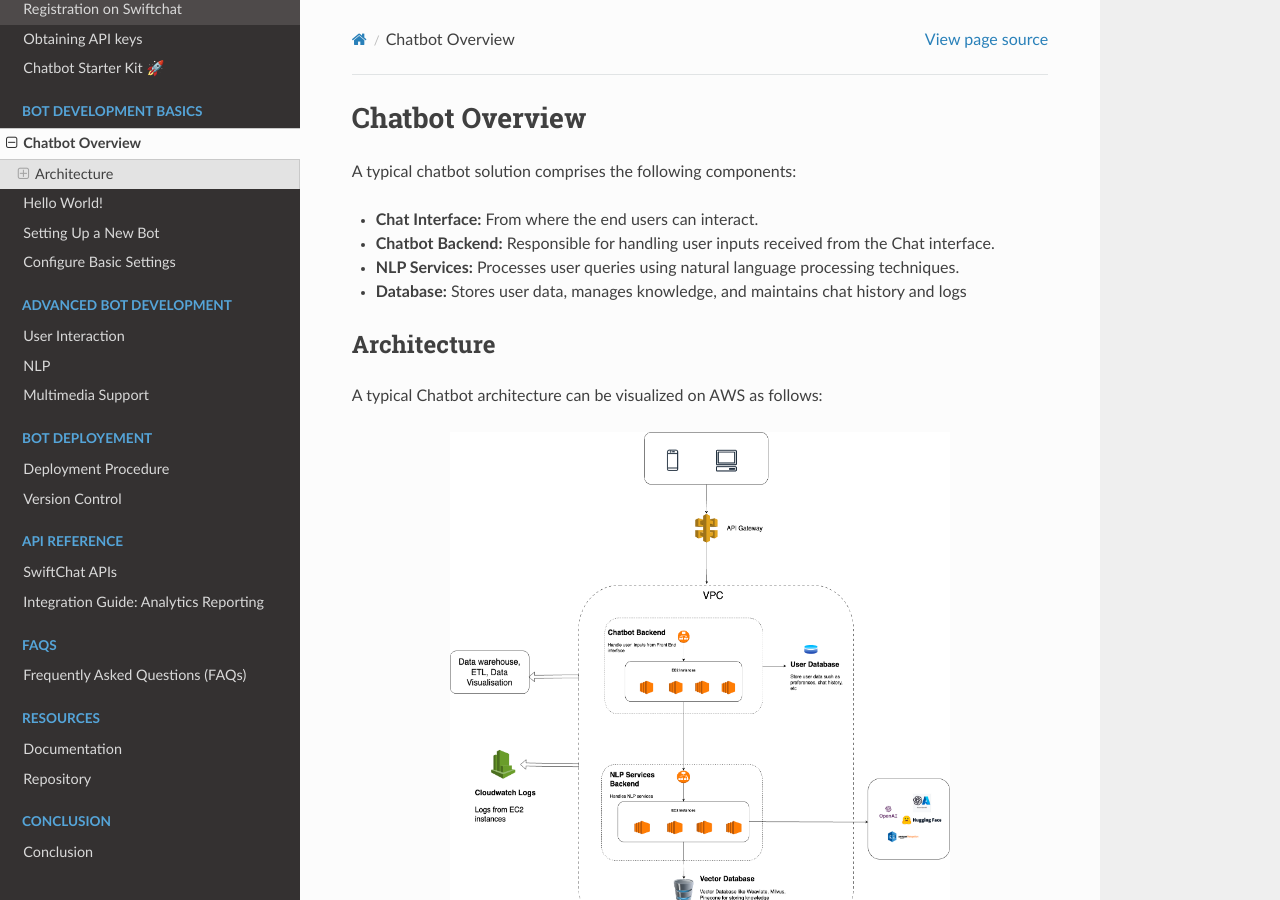
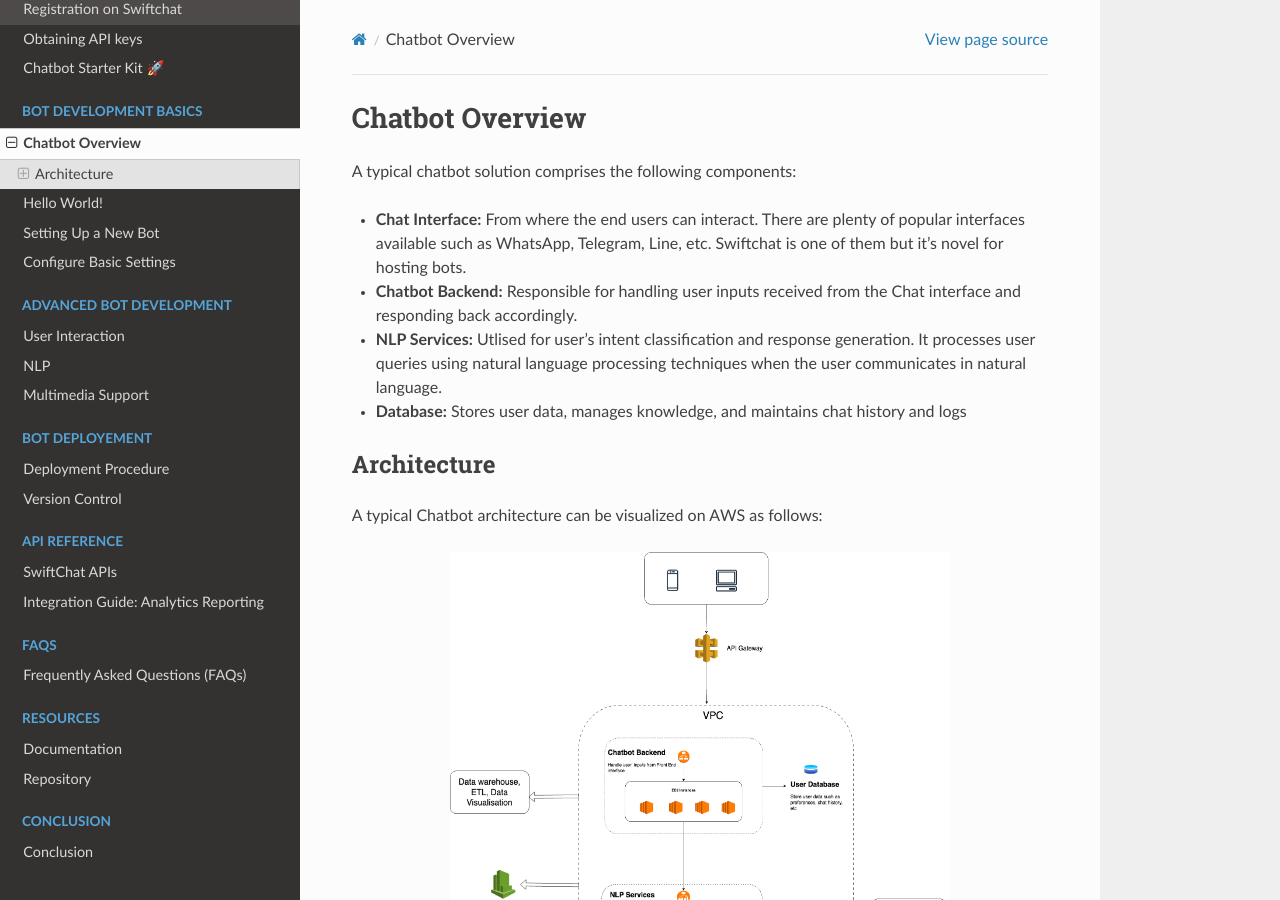
Before and after one commit to Priyanka-sharma181/Chatbot-Development-Guide, a Sphinx documentation site: the page built from docs/source/chatbot_overview.rst, in a window 1280 px wide and 900 px high. Built offline with Sphinx 7.4.7 and the Read the Docs theme 2.0.0, drawn with Linux system fonts in a browser that asks for light colours.

Commit message:
Update chatbot_overview.rst

```diff
--- a/docs/source/chatbot_overview.rst
+++ b/docs/source/chatbot_overview.rst
@@ -2,9 +2,9 @@
 =====
 A typical chatbot solution comprises the following components:
 
-- **Chat Interface:** From where the end users can interact.
-- **Chatbot Backend:** Responsible for handling user inputs received from the Chat interface.
-- **NLP Services:** Processes user queries using natural language processing techniques.
+- **Chat Interface:** From where the end users can interact. There are plenty of popular interfaces available such as WhatsApp, Telegram, Line, etc. Swiftchat is one of them but it's novel for hosting bots.
+- **Chatbot Backend:** Responsible for handling user inputs received from the Chat interface and responding back accordingly.
+- **NLP Services:** Utlised for user's intent classification and response generation. It processes user queries using natural language processing techniques when the user communicates in natural language.
 - **Database:** Stores user data, manages knowledge, and maintains chat history and logs
 
 Architecture
```
